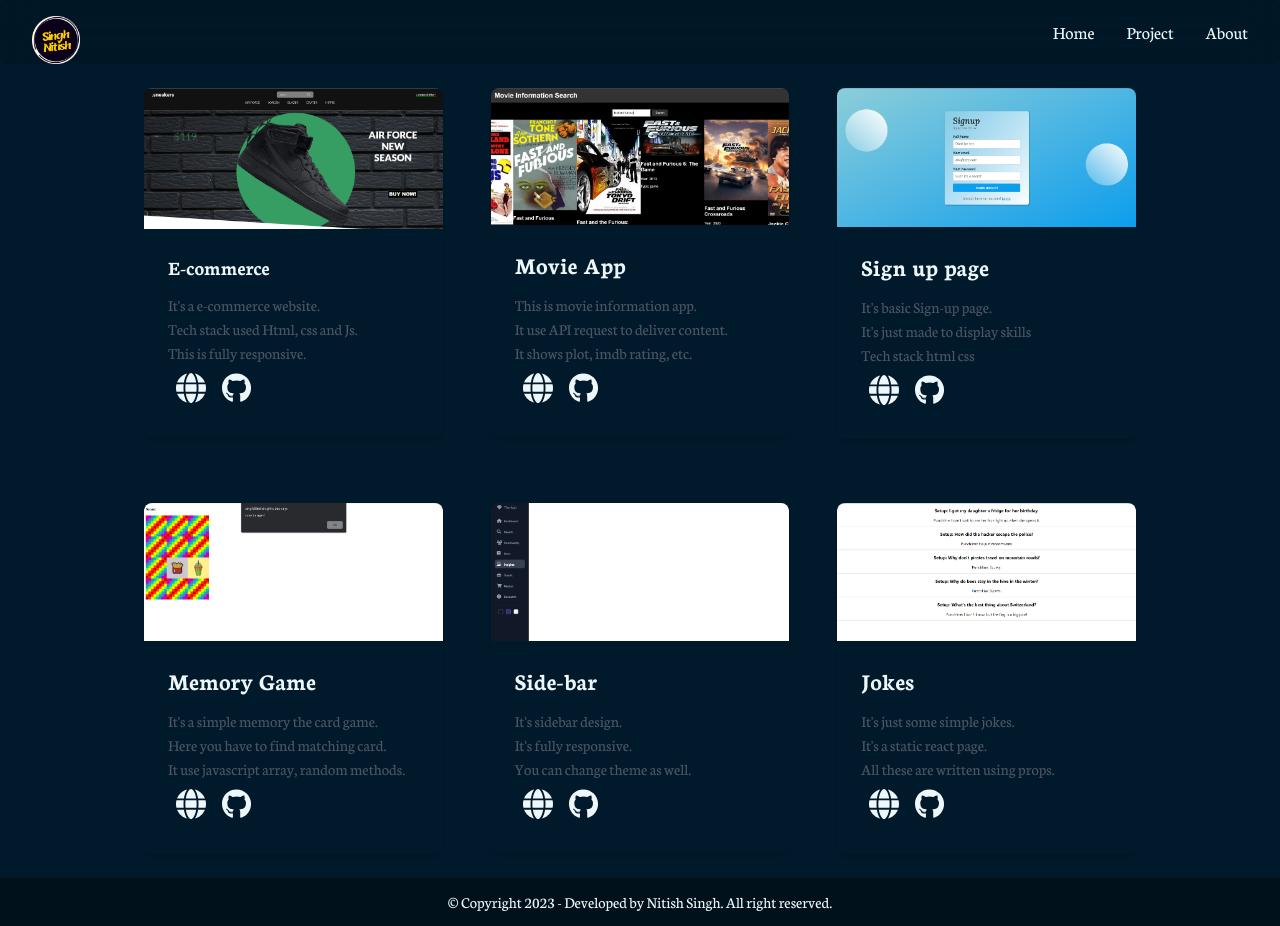
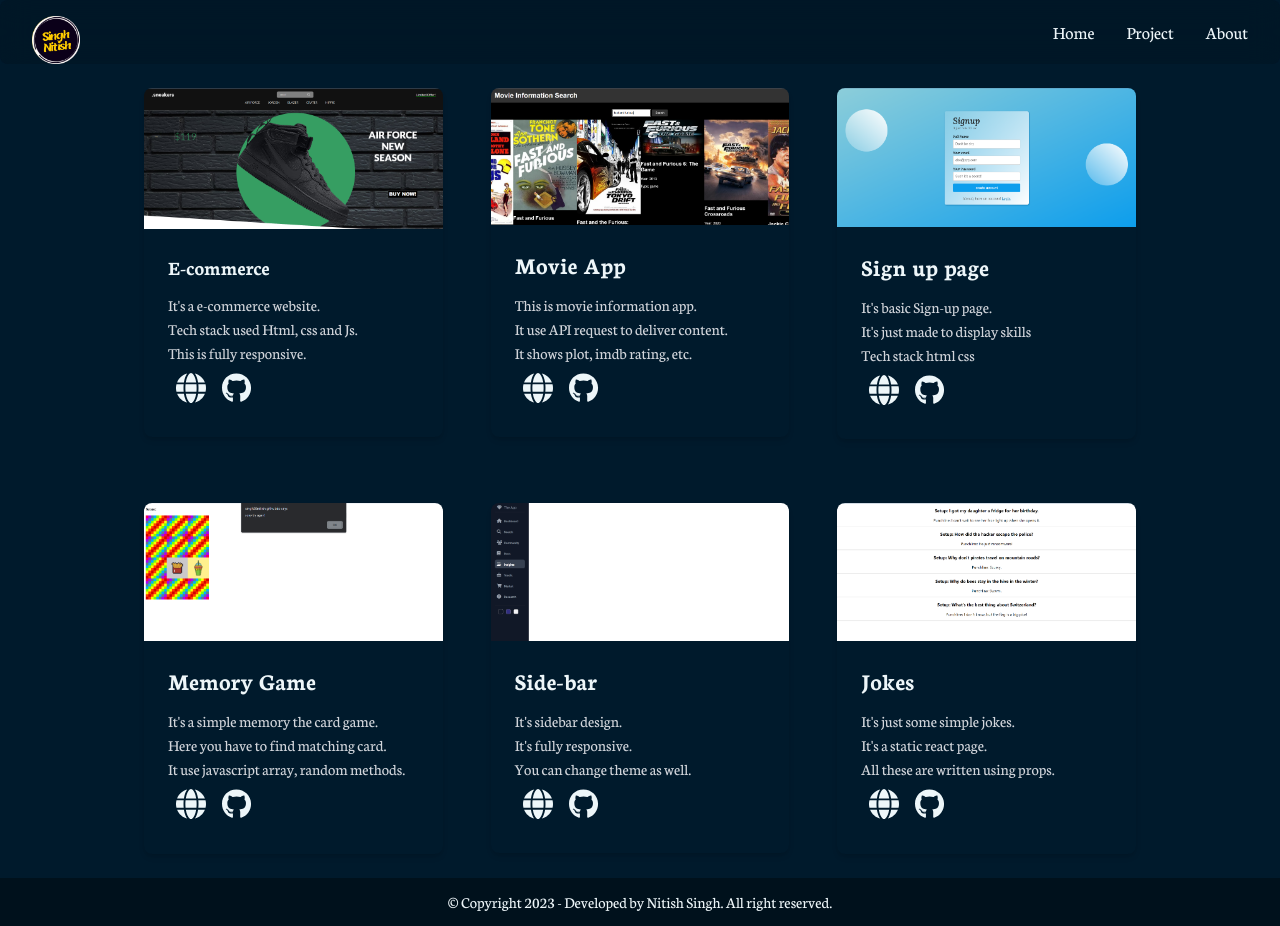
Before and after one commit to Singh26Nitish/profile, a React (Create React App) app: page /project in a window 1280 px wide. Built offline with nearby package versions, Linux system fonts and the light colour scheme.

Commit message:
minor changes

```diff
--- a/src/routes/About.js
+++ b/src/routes/About.js
@@ -10,9 +10,9 @@ function About() {
     return(
         <>
         <Header />
-        <section className="flex">
-            <div className="md:flex w-4/5 mx-auto">
-                <img alt="about" src={Aabout} className="w-4/5 md:w-2/5  my-auto mx-auto rounded-lg"/>
+        <section className="flex h-screen">
+            <div className="md:flex w-4/5 mx-auto my-auto">
+                <img alt="about" src={Aabout} className="w-3/5 my-auto mx-auto rounded-lg md:w-1/5 md:mt-28"/>
                 <div className="my-auto mx-auto px-4 text-xl">
                     <p>From an early age, I wanted to work with technology, I had an interest in science-building school projects
                         at my university I took computer science and my coding journey began. I learned many languages like c, c++,
--- a/src/routes/Home.js
+++ b/src/routes/Home.js
@@ -8,9 +8,17 @@ function Home() {
         <>
             <Header />
             <section className="h-screen flex justify-center items-center">
-                <div className="flex flex-col items-center md:flex-row md:w-4/5 ">
+                {/* <div className="flex items-center md:items-center md:flex-row md:w-4/5 ">
                     <img src={profile} alt="profile" className="z-0 w-2/5 my-auto  transition hover:scale-105 -translate-y-2 rounded-lg mt-6"/>
                     <div className="items-center m-auto ">
+                        <h3 className="text-2xl ">I'm <span className="text-5xl">Nitish Singh</span></h3>
+                        <h3 className="text-2xl ">A FrontEnd Developer</h3>
+                        <span className="mt-5 text-2xl">Open to work</span>
+                    </div>
+                </div> */}
+                <div className="flex flex-col items-center justify-center md:flex-row md:items-center">
+                    <img src={profile} alt="profile" className="w-1/5 mr-10" />
+                    <div className="ml-10">
                         <h3 className="text-2xl ">I'm <span className="text-5xl">Nitish Singh</span></h3>
                         <h3 className="text-2xl ">A FrontEnd Developer</h3>
                         <span className="mt-5 text-2xl">Open to work</span>
--- a/src/routes/Project.js
+++ b/src/routes/Project.js
@@ -30,9 +30,9 @@ function Project() {
 
               <div class="p-6">
                 <h3 class="text-xl font-semibold mb-3">E-commerce</h3>
-                <p class="text-gray-600">It's a e-commerce website.</p>
-                <p class="text-gray-600">Tech stack used Html, css and Js.</p>
-                <p class="text-gray-600">This is fully responsive.</p>
+                <p class="text-gray-300">It's a e-commerce website.</p>
+                <p class="text-gray-300">Tech stack used Html, css and Js.</p>
+                <p class="text-gray-300">This is fully responsive.</p>
                 <div className="flex-start">
                   <FontAwesomeIcon icon={faGlobe} onClick={() => { window.open('https://shoes-eccommerce-site.netlify.app/', '_blank'); }} className="m-2 text-3xl"/>
                   <FontAwesomeIcon icon={faGithub} onClick={() => { window.open('https://github.com/Singh26Nitish/ecommerce-sample', '_blank'); }} className="m-2 text-3xl"/>
@@ -50,9 +50,9 @@ function Project() {
 
               <div class="p-6">
                 <h3 class="text-2xl font-semibold mb-3">Movie App</h3>
-                <p class="text-gray-600">This is movie information app.</p>
-                <p class="text-gray-600">It use API request to deliver content.</p>
-                <p class="text-gray-600">It shows plot, imdb rating, etc.</p>
+                <p class="text-gray-300">This is movie information app.</p>
+                <p class="text-gray-300">It use API request to deliver content.</p>
+                <p class="text-gray-300">It shows plot, imdb rating, etc.</p>
                 <div className="flex-start">
                   <FontAwesomeIcon icon={faGlobe} onClick={() => { window.open('https://singh26nitish.github.io/Movie-Info-Web-App/', '_blank'); }} className="m-2 text-3xl"/>
                   <FontAwesomeIcon icon={faGithub} onClick={() => { window.open('https://github.com/Singh26Nitish/Movie-Info-Web-App', '_blank'); }} className="m-2 text-3xl"/>
@@ -70,9 +70,9 @@ function Project() {
 
               <div class="p-6">
                 <h3 class="text-2xl font-semibold mb-3">Sign up page</h3>
-                <p class="text-gray-600">It's basic Sign-up page.</p>
-                <p class="text-gray-600">It's just made to display skills</p>
-                <p class="text-gray-600">Tech stack html css</p>
+                <p class="text-gray-300">It's basic Sign-up page.</p>
+                <p class="text-gray-300">It's just made to display skills</p>
+                <p class="text-gray-300">Tech stack html css</p>
                 <div className="flex-start">
                   <FontAwesomeIcon icon={faGlobe} onClick={() => { window.open('https://singh26nitish.github.io/Signup-page/', '_blank'); }} className="m-2 text-3xl"/>
                   <FontAwesomeIcon icon={faGithub} onClick={() => { window.open('https://github.com/Singh26Nitish/Signup-page', '_blank'); }} className="m-2 text-3xl"/>
@@ -90,9 +90,9 @@ function Project() {
 
               <div class="p-6">
                 <h3 class="text-2xl font-semibold mb-3">Memory Game</h3>
-                <p class="text-gray-600">It's a simple memory the card game.</p>
-                <p class="text-gray-600">Here you have to find matching card.</p>
-                <p class="text-gray-600">It use javascript array, random methods.</p>
+                <p class="text-gray-300">It's a simple memory the card game.</p>
+                <p class="text-gray-300">Here you have to find matching card.</p>
+                <p class="text-gray-300">It use javascript array, random methods.</p>
                 <div className="flex-start">
                   <FontAwesomeIcon icon={faGlobe} onClick={() => { window.open('https://singh26nitish.github.io/Memory-Game/','_blank');}} className="m-2 text-3xl"/>
                   <FontAwesomeIcon icon={faGithub} onClick={() => { window.open('https://github.com/Singh26Nitish/Memory-Game', '_blank'); }} className="m-2 text-3xl"/>
@@ -110,9 +110,9 @@ function Project() {
 
               <div class="p-6">
                 <h3 class="text-2xl font-semibold mb-3">Side-bar</h3>
-                <p class="text-gray-600">It's sidebar design.</p>
-                <p class="text-gray-600">It's fully responsive.</p>
-                <p class="text-gray-600">You can change theme as well.</p>
+                <p class="text-gray-300">It's sidebar design.</p>
+                <p class="text-gray-300">It's fully responsive.</p>
+                <p class="text-gray-300">You can change theme as well.</p>
                 <div className="flex-start">
                   <FontAwesomeIcon icon={faGlobe} onClick={() => { window.open('https://singh26nitish.github.io/sidebar-menu/', '_blank'); }} className="m-2 text-3xl"/>
                   <FontAwesomeIcon icon={faGithub} onClick={() => { window.open('https://github.com/Singh26Nitish/sidebar-menu', '_blank'); }} className="m-2 text-3xl"/>
@@ -130,9 +130,9 @@ function Project() {
 
               <div class="p-6">
                 <h3 class="text-2xl font-semibold mb-3">Jokes</h3>
-                <p class="text-gray-600">It's just some simple jokes.</p>
-                <p class="text-gray-600">It's a static react page.</p>
-                <p class="text-gray-600">All these are written using props.</p>
+                <p class="text-gray-300">It's just some simple jokes.</p>
+                <p class="text-gray-300">It's a static react page.</p>
+                <p class="text-gray-300">All these are written using props.</p>
                 <div className="flex-start">
                   <FontAwesomeIcon icon={faGlobe} onClick={() => { window.open('https://jokes-singh-nitish26.netlify.app/', '_blank'); }} className="m-2 text-3xl"/>
                   <FontAwesomeIcon icon={faGithub} onClick={() => { window.open('https://github.com/Singh26Nitish/jokes', '_blank'); }} className="m-2 text-3xl"/>
```
